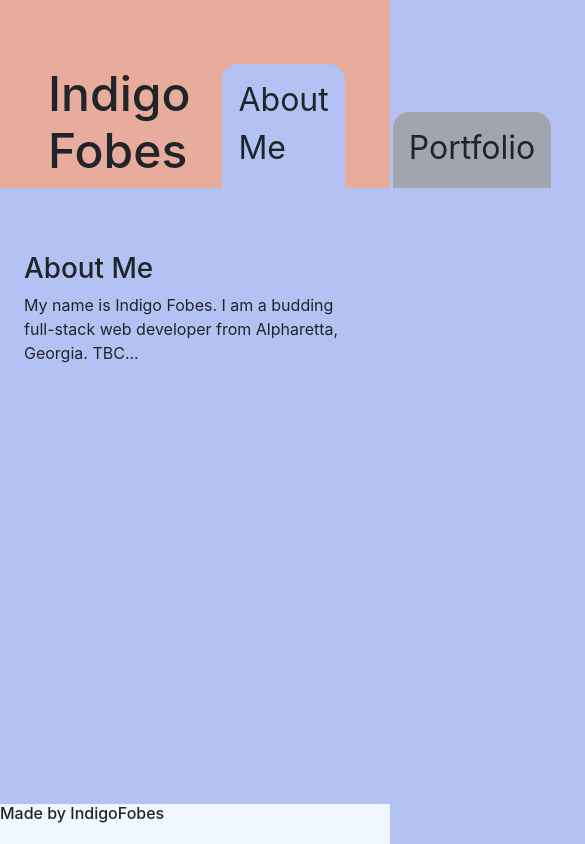
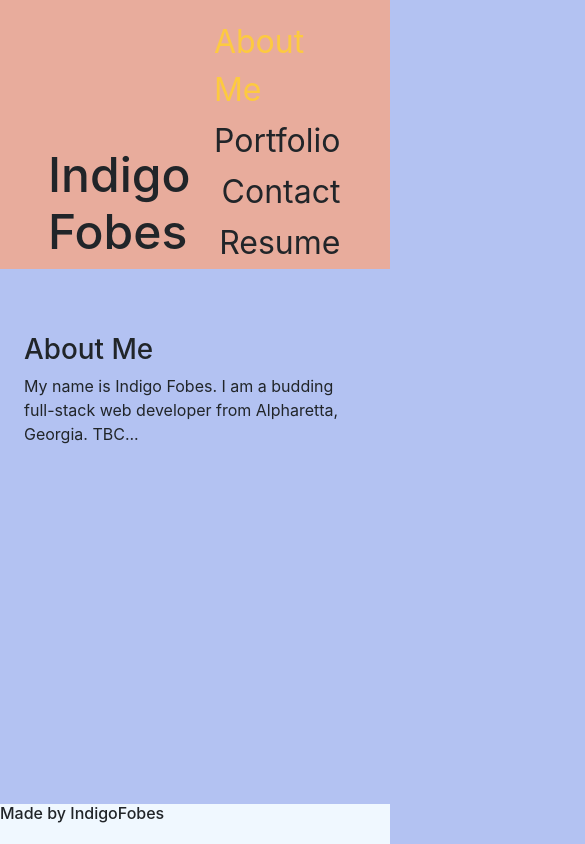
Before and after one commit to IndigoFobes/indigo-react-portfolio, a React (Create React App) app: page / in a window 390 px wide. Shown: the top 844 px of the page, 585 px wide, since content can reach past the window. Built offline with nearby package versions, Linux system fonts and the light colour scheme.

Commit message:
Lots of silly complications with the nav bar and making it responsive. Wishing I started with modile-first design, but oh whale. I will get that working eventually. For now, I added at least some responsiveness and the Weather Today app. Moving forward with the projects.

```diff
--- a/src/App.css
+++ b/src/App.css
@@ -12,6 +12,20 @@ header {
   display: flex;
   background-color: #e8ac9c;
   justify-content: space-between;
+}
+
+
+.all-content {
+  min-width: 100%;
+  display: flex;
+  flex-direction: column;
+  justify-content: space-between;
+}
+
+.content-container {
+  min-height: calc(100vh - 72px);
+  min-width: 100%;
+  display: flex;
 }
 
 .indigo {
@@ -57,13 +71,13 @@ li.nav-item {
   background-color: #B3C2F2;
 }
 
-footer {
+.footer--pin {
   background-color: aliceblue;
-  position: absolute;
+  position: relative;
+  left: 0;
   bottom: 0;
-  width: 100%;
-  margin: auto;
-  height: 2.5rem;
+  height: 40px;
+  margin-top: 2rem;
 }
 
 .about-me {
@@ -94,3 +108,31 @@ img {
   width: 100%;
   height: auto
 }
+
+@media screen and (max-width: 1150px){
+  .nav-list {
+    flex-direction: column;
+    margin: 1rem 3rem 4rem 0;
+    padding: 0
+  }
+
+  li.nav-item {
+    background-color: transparent;
+    margin: .1rem;
+    padding: 0;
+  }
+
+  .nav-link {
+    padding: 0;
+  }
+
+  .nav-item:hover {
+    background-color: transparent;
+    color: #FDCA40;
+  }
+
+  .active {
+    background-color: transparent;
+    color: #FDCA40;
+  }
+}
--- a/src/components/Footer.js
+++ b/src/components/Footer.js
@@ -2,7 +2,7 @@ import React from 'react';
 
 export default function Footer () {
     return (
-        <footer>
+        <footer className='footer--pin'>
             <h6>Made by IndigoFobes</h6>
         </footer>
     )
--- a/src/components/PortfolioContainer.js
+++ b/src/components/PortfolioContainer.js
@@ -27,8 +27,8 @@ export default function PortfolioContainer() {
 
     // return navigation tabs with the appropriate props to change the page
     return (
-        <div>
-            <main>
+        <div className='all-content'>
+            <main className='content-container'>
                 <Header currentPage={currentPage} handlePageChange={handlePageChange}/>
                 {renderPage()}
             </main>
--- a/src/components/pages/Portfolio.js
+++ b/src/components/pages/Portfolio.js
@@ -1,5 +1,6 @@
 import React from 'react';
 import BudgetBuddy from "../../assets/budget_buddy.png"
+import WeatherToday from "../../assets/weather-screenshot-copy.png"
 
 export default function AboutMe () {
     return (
@@ -13,13 +14,17 @@ export default function AboutMe () {
                 {/* First row of two apps */}
                 <div className='row'>
                     <div className='col project m-4 p-2'>
-                        <h2>Project 1</h2>
+                        <h2>Budget Buddy</h2>
                         <figure>
-                            <a href="https://budget-buddy-group-project.herokuapp.com/" target="blank"><img src={BudgetBuddy}></img></a>
+                            <a href="https://budget-buddy-group-project.herokuapp.com/" target="blank"><img src={BudgetBuddy} alt="Budget Buddy App dashboard, with user data and buttons to add data; red, white, and purple."></img></a>
                         </figure>
+
                     </div>
                     <div className='col project m-4 p-2'>
-                        <h2>Project 2</h2>
+                        <h2>Weather Today</h2>
+                        <figure>
+                            <a href="https://indigofobes.github.io/weather-today-app/develop/" target="blank"><img src={WeatherToday} alt="Weather Today dashboard with search history available to view, and "></img></a>
+                        </figure>
                     </div>
                 </div>
                 <div className='row'>
--- a/src/index.css
+++ b/src/index.css
@@ -5,6 +5,7 @@ body {
     sans-serif;
   -webkit-font-smoothing: antialiased;
   -moz-osx-font-smoothing: grayscale;
+  height: 100%
 }
 
 code {
```
Also changed, not shown: src/assets/weather-screenshot-copy.png (added).
